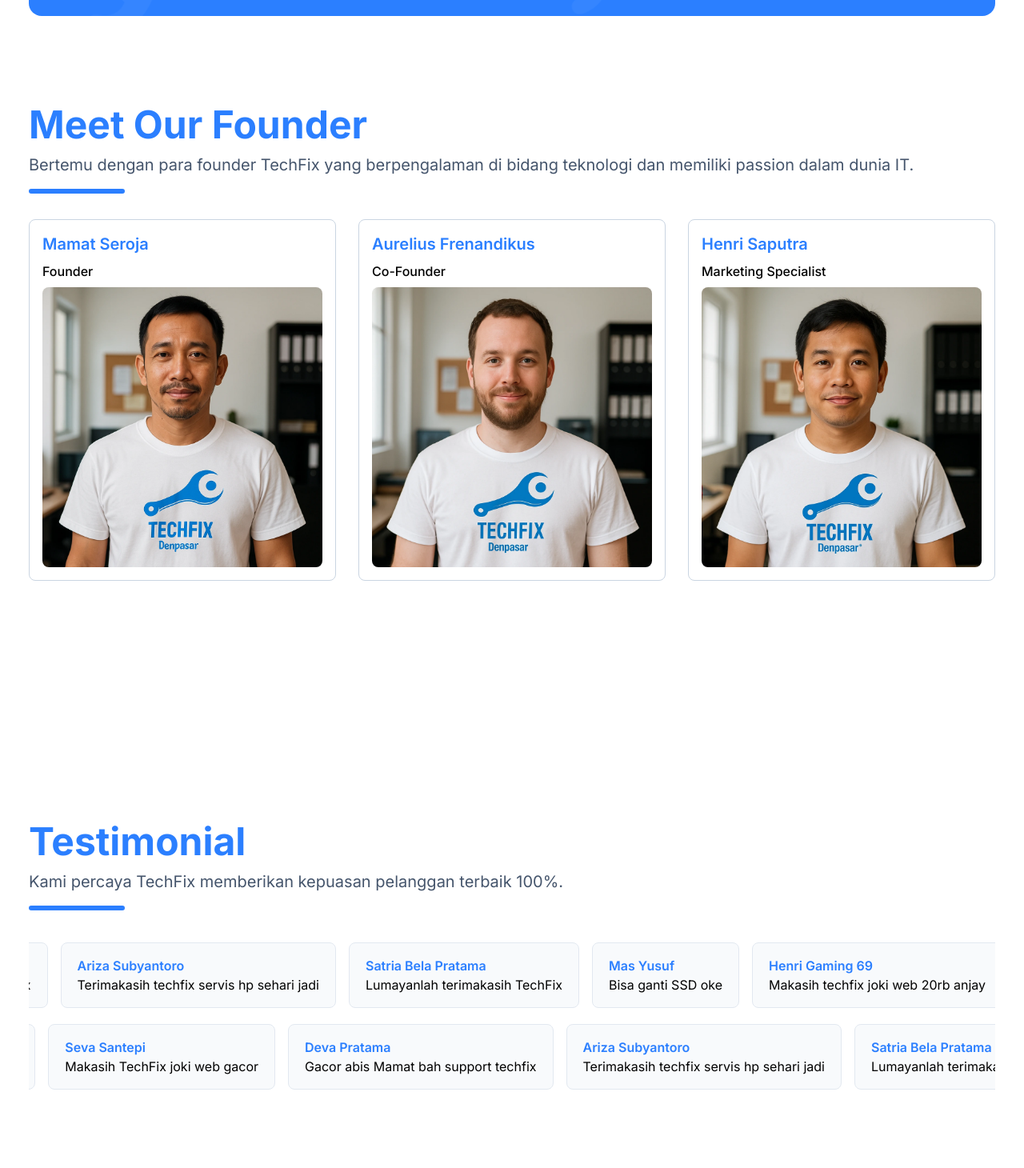
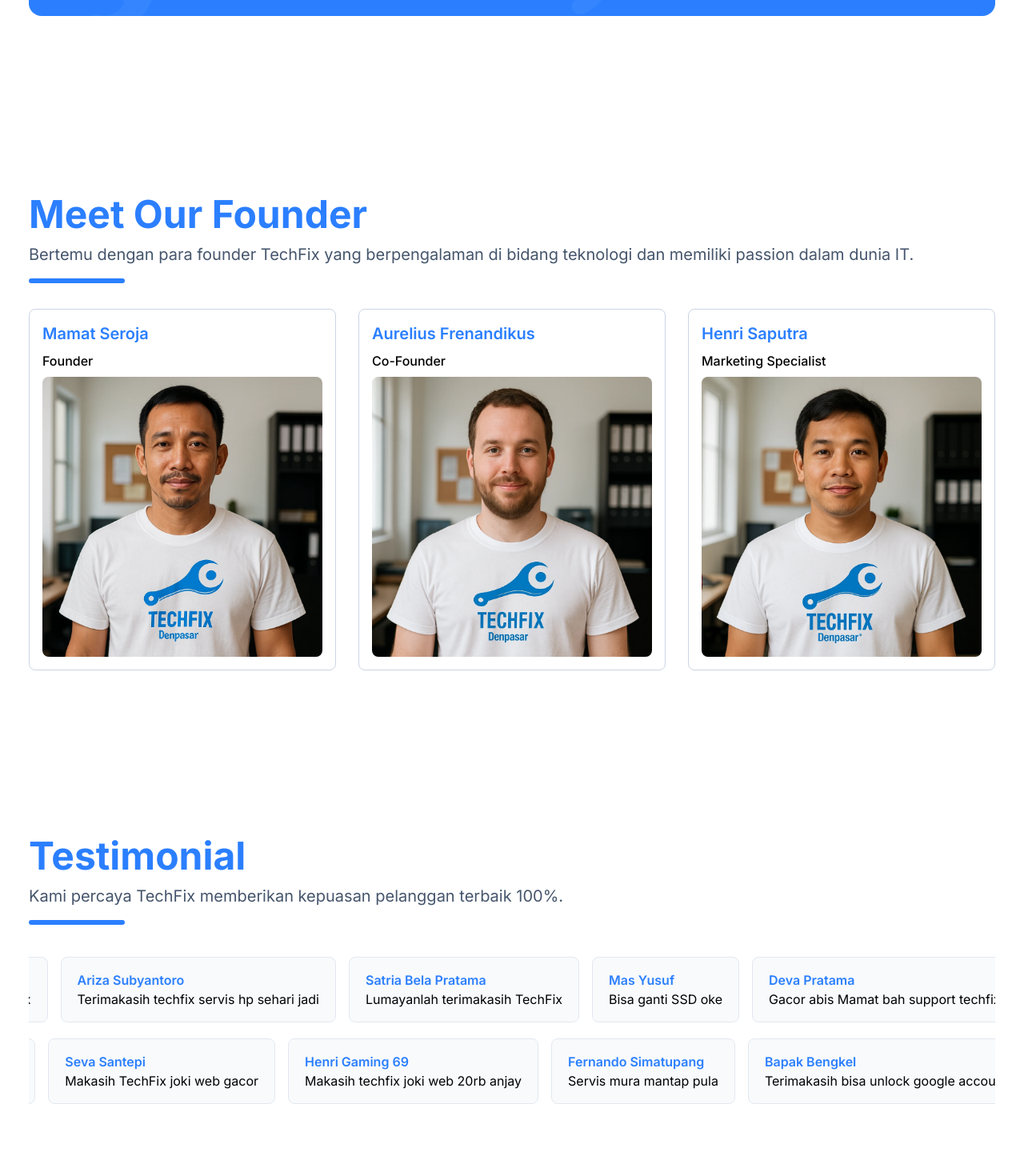
Before and after one commit to bezaleelderoy/tech-fix-landing-page, a React (Vite) app: page / in a window 1280 px wide. Shown: the part 1220-2680 px from the top of the page at 80% size. Built offline with nearby package versions, Linux system fonts and the light colour scheme.

Commit message:
routing and layout fix

```diff
--- a/src/components/Layouts/Founder.jsx
+++ b/src/components/Layouts/Founder.jsx
@@ -19,7 +19,7 @@ const Founder = () => {
     },
   ];
   return (
-    <div className="mx-auto max-w-[1240px] flex min-h-[100vh] px-4 flex-col items-start">
+    <div className="mx-auto max-w-[1240px] flex px-4 py-28 flex-col items-start">
       <h1 className="text-5xl text-blue-500 font-bold">Meet Our Founder</h1>
       <p className="mt-3 text-slate-600 text-xl">
         Bertemu dengan para founder TechFix yang berpengalaman di bidang
--- a/src/components/Layouts/Testimony.jsx
+++ b/src/components/Layouts/Testimony.jsx
@@ -19,6 +19,9 @@ const Testimony = () => {
       name: "Mas Yusuf",
       text: "Bisa ganti SSD oke",
     },
+  ];
+
+  const datas2 = [
     {
       name: "Henri Gaming 69",
       text: "Makasih techfix joki web 20rb anjay",
@@ -52,7 +55,7 @@ const Testimony = () => {
         ))}
       </Marquee>
       <Marquee className="mt-5" direction="right">
-        {datas.map((data) => (
+        {datas2.map((data) => (
           <div className="bg-slate-50 rounded-lg border border-slate-200 py-4 px-5 mx-2">
             <h1 className="text-blue-500 font-semibold">{data.name}</h1>
             <p>{data.text}</p>
--- a/src/main.jsx
+++ b/src/main.jsx
@@ -1,20 +1,17 @@
 import { StrictMode } from "react";
 import { createRoot } from "react-dom/client";
 import "./index.css";
-import { createBrowserRouter, RouterProvider } from "react-router-dom";
+import { BrowserRouter, Routes, Route } from "react-router-dom";
 import HomePage from "./pages/home.jsx";
 import ErrorPage from "./pages/404.jsx";
 
-const route = createBrowserRouter([
-  {
-    path: "/",
-    element: <HomePage />,
-    errorElement: <ErrorPage />,
-  },
-]);
-
 createRoot(document.getElementById("root")).render(
   <StrictMode>
-    <RouterProvider router={route} />
+    <BrowserRouter>
+      <Routes>
+        <Route path="/" element={<HomePage />} />
+        <Route path="*" element={<ErrorPage />} />
+      </Routes>
+    </BrowserRouter>
   </StrictMode>
 );
```
